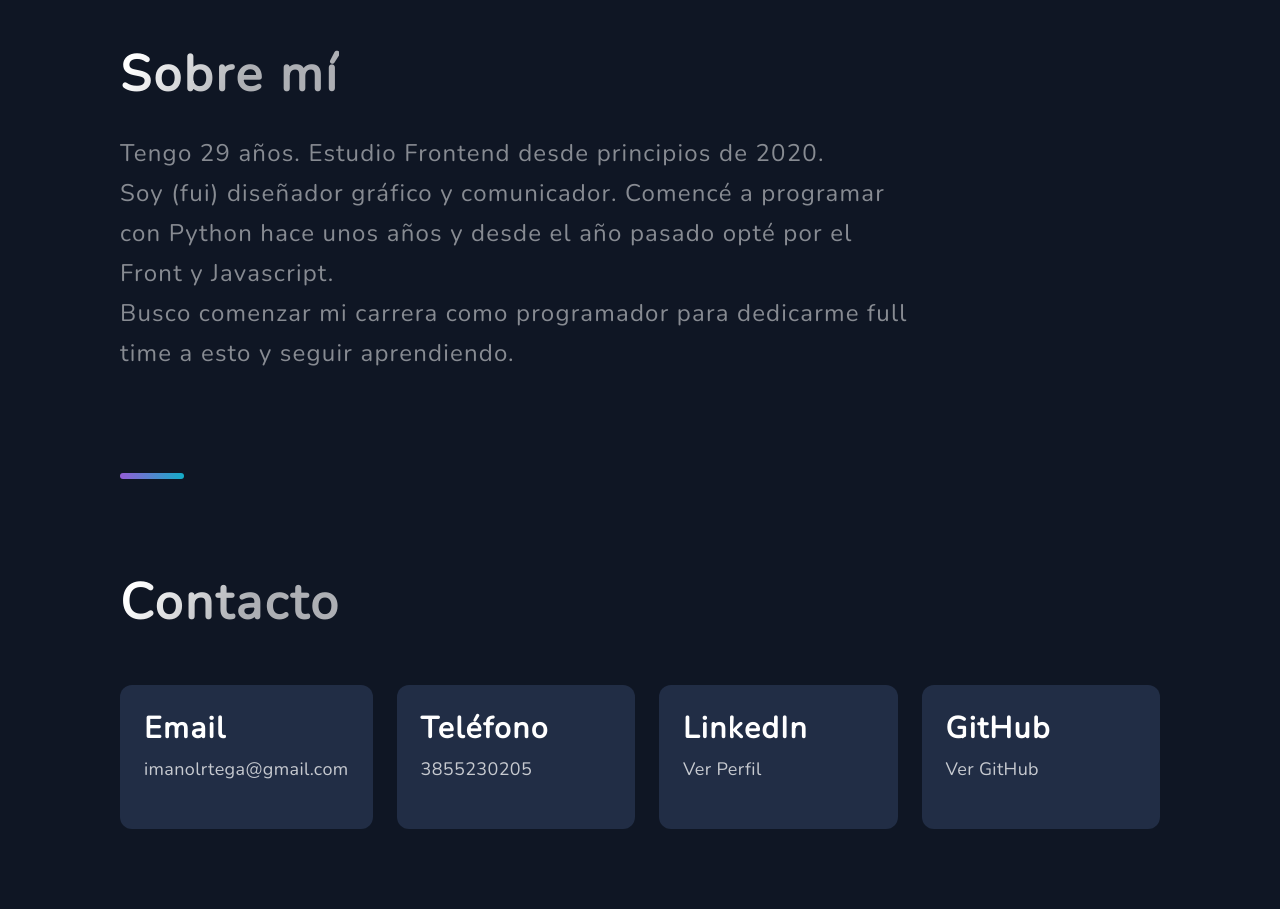
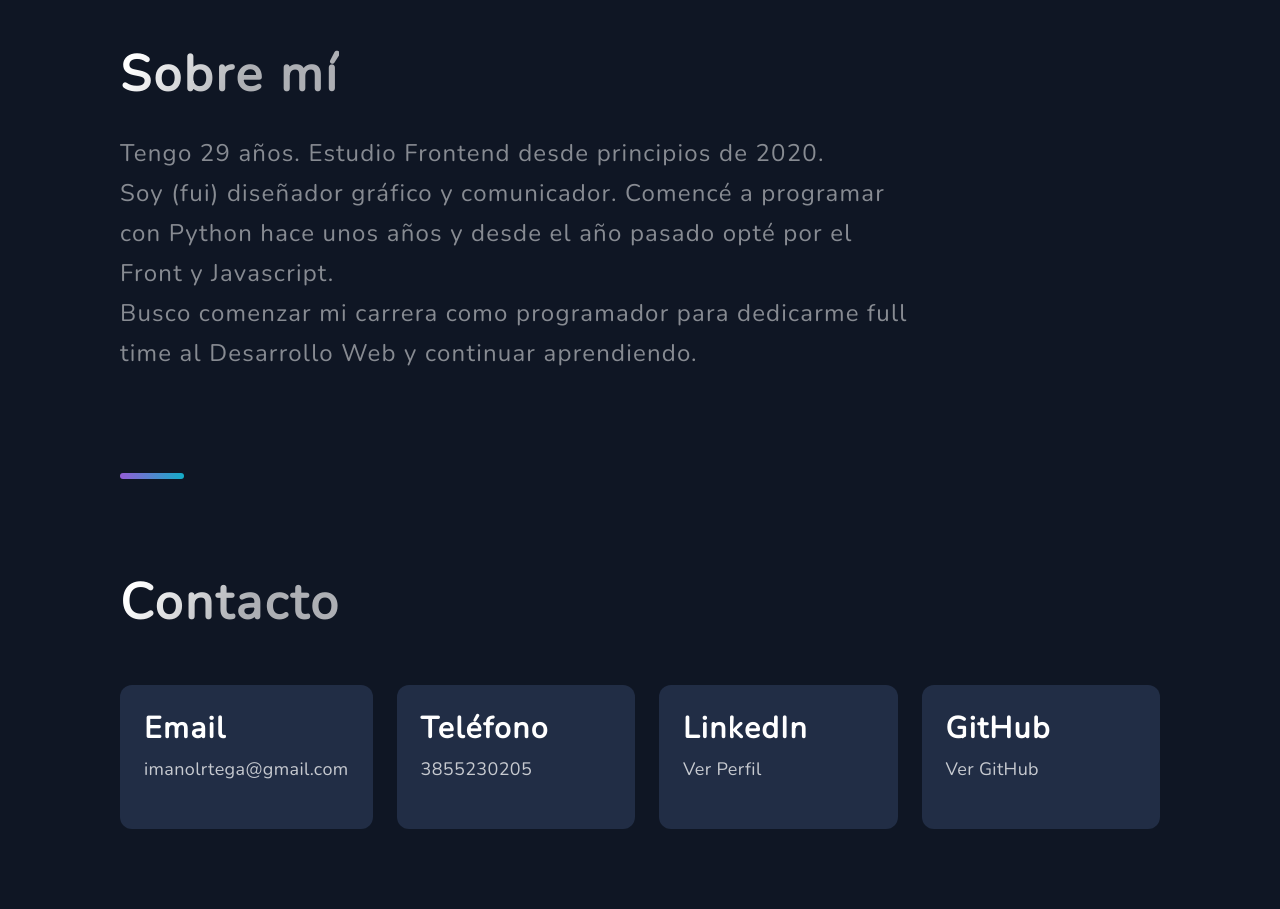
Before and after one commit to imanolortega/portfolio, a Next.js app: page / in a window 1280 px wide. Shown: the part 3720-4629 px from the top of the page. Built offline with nearby package versions, Linux system fonts and the light colour scheme.

Commit message:
more info

```diff
--- a/src/components/AboutMe/AboutMe.js
+++ b/src/components/AboutMe/AboutMe.js
@@ -17,8 +17,8 @@ const AboutMe = () => {
         Soy (fui) diseñador gráfico y comunicador. Comencé a programar con
         Python hace unos años y desde el año pasado opté por el Front y
         Javascript. <br />
-        Busco comenzar mi carrera como programador para dedicarme full time a
-        esto y seguir aprendiendo.{" "}
+        Busco comenzar mi carrera como programador para dedicarme full time al
+        Desarrollo Web y continuar aprendiendo.{" "}
       </SectionText>
     </Section>
   );
```
